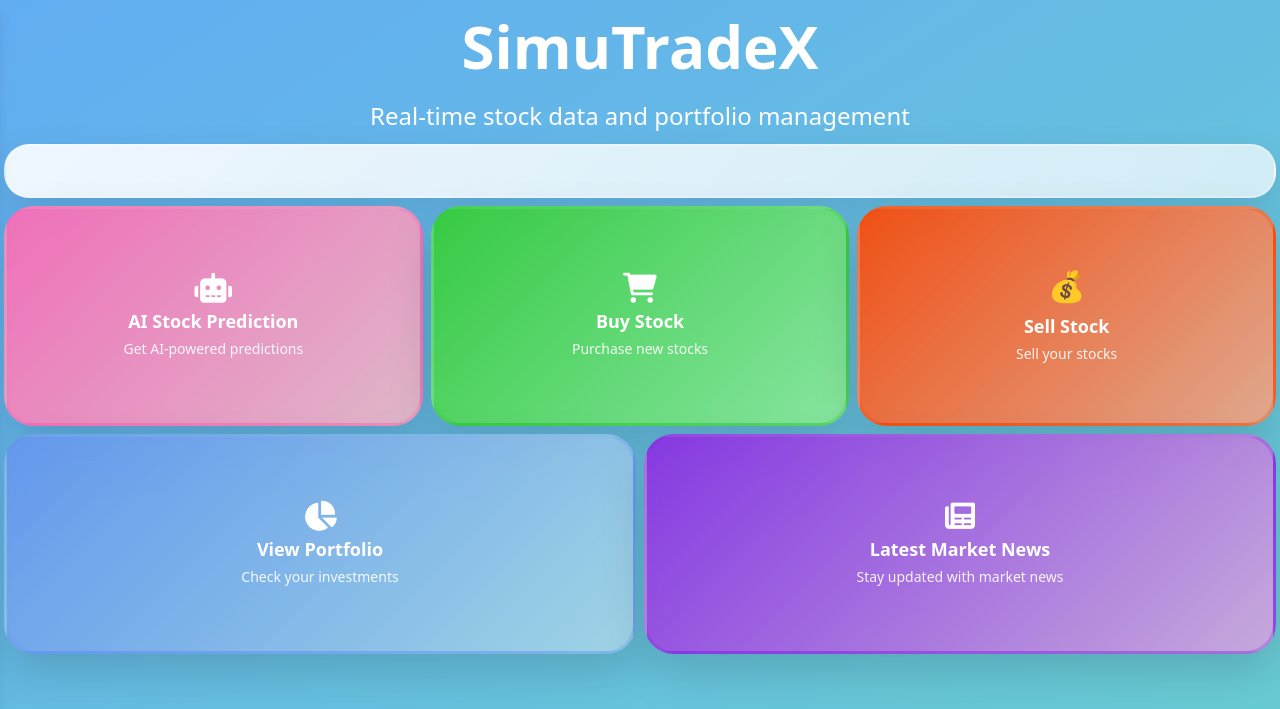
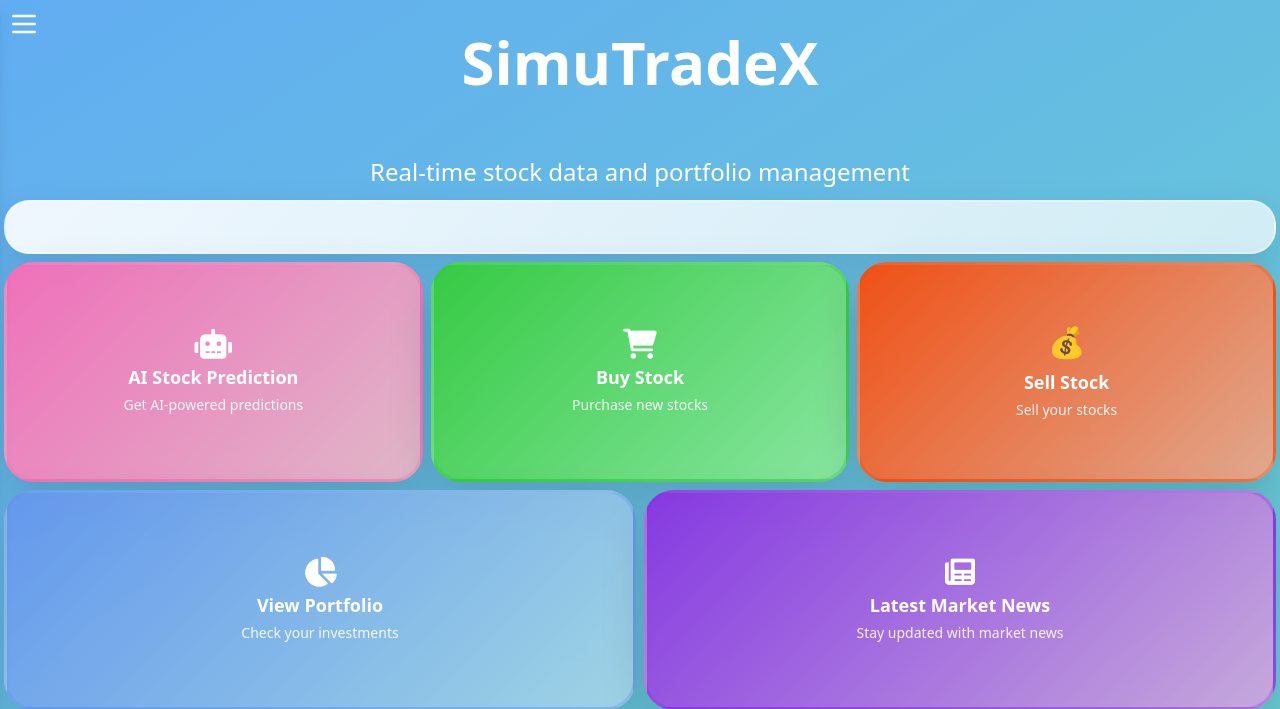
Before and after one commit to venkat4191/SimuTradeeX, a Flask app: template Stock-simulator-main/templates/index.html in a window 1280 px wide. Shown: the top 709 px of the page. Run offline with Flask 3, Linux system fonts and the light colour scheme; the template is opened without the code that fills it, so the values that code supplies are empty.

Commit message:
Update index.html

```diff
--- a/Stock-simulator-main/templates/index.html
+++ b/Stock-simulator-main/templates/index.html
@@ -180,17 +180,17 @@
 </head>
 <body class="min-h-screen bg-gradient-to-br from-pink-400 via-blue-400 to-green-300">
     <!-- Always-visible Heading and Hamburger -->
-    <div class="w-full flex flex-row items-center justify-center mt-1 mb-1 sm:mt-4 sm:mb-4 px-4 relative">
+    <div class="w-full flex flex-row items-center justify-center mt-0 mb-0 sm:mt-4 sm:mb-4 px-4 relative">
         <!-- Hamburger only on mobile, now at topmost left -->
-        <button id="menu-btn" class="block sm:hidden fixed top-2 left-2 z-50 text-white focus:outline-none" aria-label="Open menu">
+        <button id="menu-btn" class="block fixed top-2 left-2 z-50 text-white focus:outline-none" aria-label="Open menu">
             <svg class="w-8 h-8" fill="none" stroke="currentColor" viewBox="0 0 24 24" xmlns="http://www.w3.org/2000/svg">
                 <path stroke-linecap="round" stroke-linejoin="round" stroke-width="2" d="M4 6h16M4 12h16M4 18h16"></path>
             </svg>
         </button>
-        <h1 class="text-5xl md:text-6xl font-extrabold text-white drop-shadow-lg text-center sm:text-2xl w-full">SimuTradeX</h1>
+        <h1 class="text-5xl md:text-6xl font-extrabold text-white drop-shadow-lg text-center sm:text-2xl w-full mb-0 mt-0 sm:mb-4 sm:mt-4">SimuTradeX</h1>
     </div>
     <!-- Slide-out Menu -->
-    <div id="mobile-menu" class="sm:block hidden fixed top-0 left-0 w-3/4 max-w-xs h-full bg-white shadow-lg z-50 transform -translate-x-full transition-transform duration-300">
+    <div id="mobile-menu" class="block fixed top-0 left-0 w-3/4 max-w-xs h-full bg-white shadow-lg z-50 transform -translate-x-full transition-transform duration-300">
         <div class="flex flex-col p-6 gap-6 mt-8">
             <div class="bg-green-500 text-white font-bold py-2 px-4 rounded-lg shadow text-base flex items-center">
                 <i class="fas fa-wallet mr-2"></i>₹{{ "%.2f"|format(user.balance) }}
@@ -203,8 +203,8 @@
     </div>
     <div id="menu-overlay" class="hidden fixed inset-0 bg-black bg-opacity-30 z-40"></div>
     <div class="container mx-auto px-4 py-10 lg:py-2 lg:px-1">
-        <div class="w-full flex flex-col items-center justify-center text-center gap-0 mb-0 sm:gap-4 sm:mb-4 lg:mb-2 lg:gap-2">
-            <p class="text-xl md:text-2xl text-white mb-0 drop-shadow mx-auto text-center sm:text-base lg:mb-1">Real-time stock data and portfolio management</p>
+        <div class="w-full flex flex-col items-center justify-center text-center gap-0 mb-0 mt-0 sm:gap-4 sm:mb-4 sm:mt-4 lg:mb-2 lg:gap-2">
+            <p class="text-xl md:text-2xl text-white mb-0 mt-0 -mt-2 sm:text-base sm:mb-2 sm:mt-2 lg:mb-1">Real-time stock data and portfolio management</p>
         </div>
         <div class="ticker-container mb-4 lg:mb-2">
             <div class="ticker whitespace-nowrap">
```
